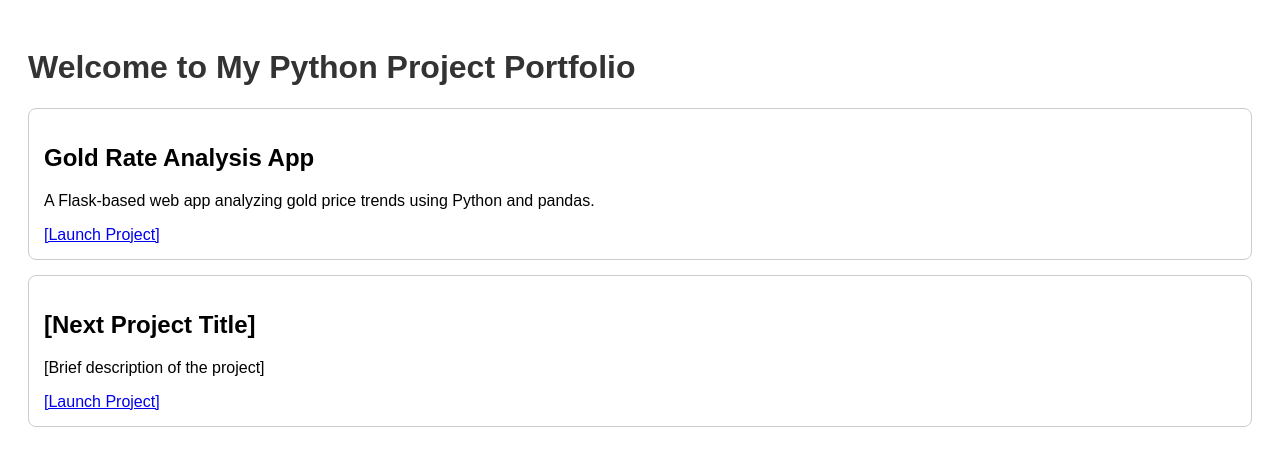
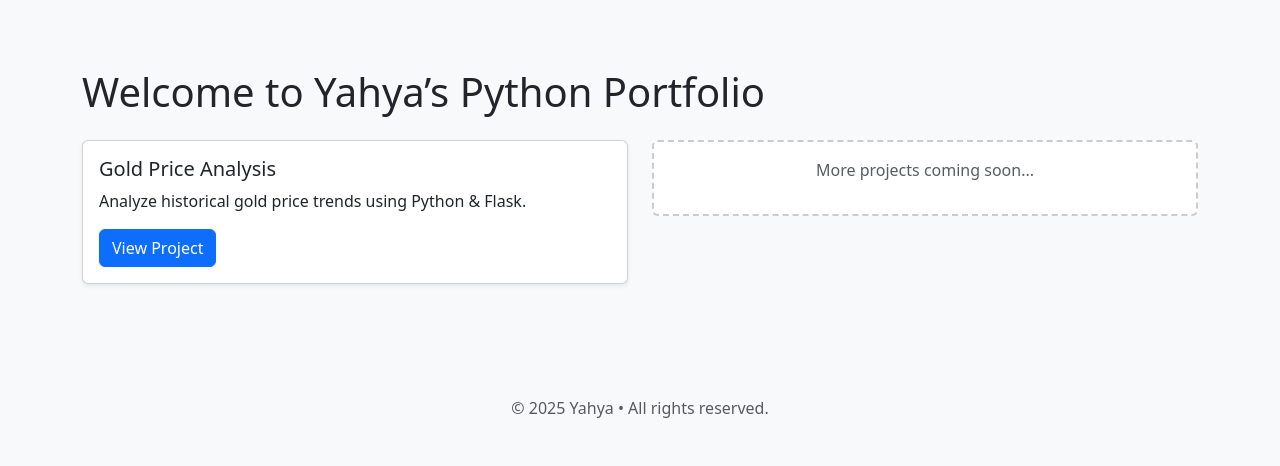
Before and after one commit to Yahya5253/flask-portfolio, a Flask app: template templates/index.html in a window 1280 px wide. Shown: the top 466 px of the page. Run offline with Flask 3, Linux system fonts and the light colour scheme; the template is opened without the code that fills it, so the values that code supplies are empty.

Commit message:
Styled homepage and project page with Bootstrap

```diff
--- a/templates/index.html
+++ b/templates/index.html
@@ -12,20 +12,36 @@
             border-radius: 8px;
         }
     </style>
+    <link href="https://cdn.jsdelivr.net/npm/bootstrap@5.3.2/dist/css/bootstrap.min.css" rel="stylesheet">
+
 </head>
-<body>
-    <h1>Welcome to My Python Project Portfolio</h1>
+<body class="bg-light">
+    <div class="container py-5">
+        <h1 class="mb-4">Welcome to Yahya’s Python Portfolio</h1>
 
-    <div class="project-card">
-        <h2>Gold Rate Analysis App</h2>
-        <p>A Flask-based web app analyzing gold price trends using Python and pandas.</p>
-        <a href="/projects/gold_price">[Launch Project]</a>
-    </div>
+        <div class="row row-cols-1 row-cols-md-2 g-4">
+            <div class="col">
+                <div class="card shadow-sm">
+                    <div class="card-body">
+                        <h5 class="card-title">Gold Price Analysis</h5>
+                        <p class="card-text">Analyze historical gold price trends using Python & Flask.</p>
+                        <a href="/projects/gold_price" class="btn btn-primary">View Project</a>
+                    </div>
+                </div>
+            </div>
 
-    <div class="project-card">
-        <h2>[Next Project Title]</h2>
-        <p>[Brief description of the project]</p>
-        <a href="#">[Launch Project]</a>
+            <!-- Placeholder for future projects -->
+            <div class="col">
+                <div class="card border-dashed" style="border: 2px dashed #ccc;">
+                    <div class="card-body text-center">
+                        <p class="text-muted">More projects coming soon...</p>
+                    </div>
+                </div>
+            </div>
+        </div>
     </div>
 </body>
+<footer class="text-center py-3 mt-5 text-muted">
+        © 2025 Yahya • All rights reserved.
+    </footer>
 </html>
```
Also changed, not shown: templates/projects/gold_price.html (+7 -5 lines).
